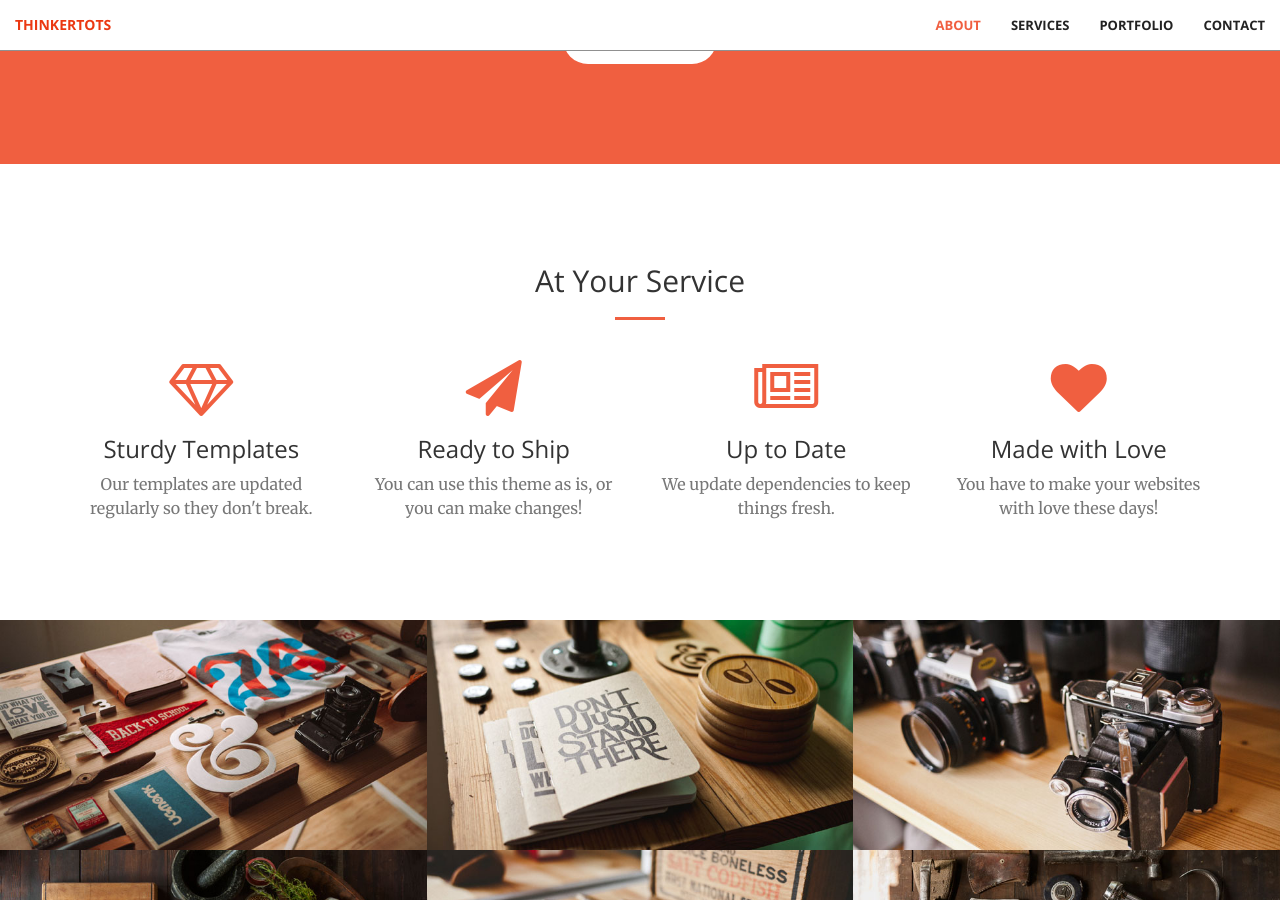
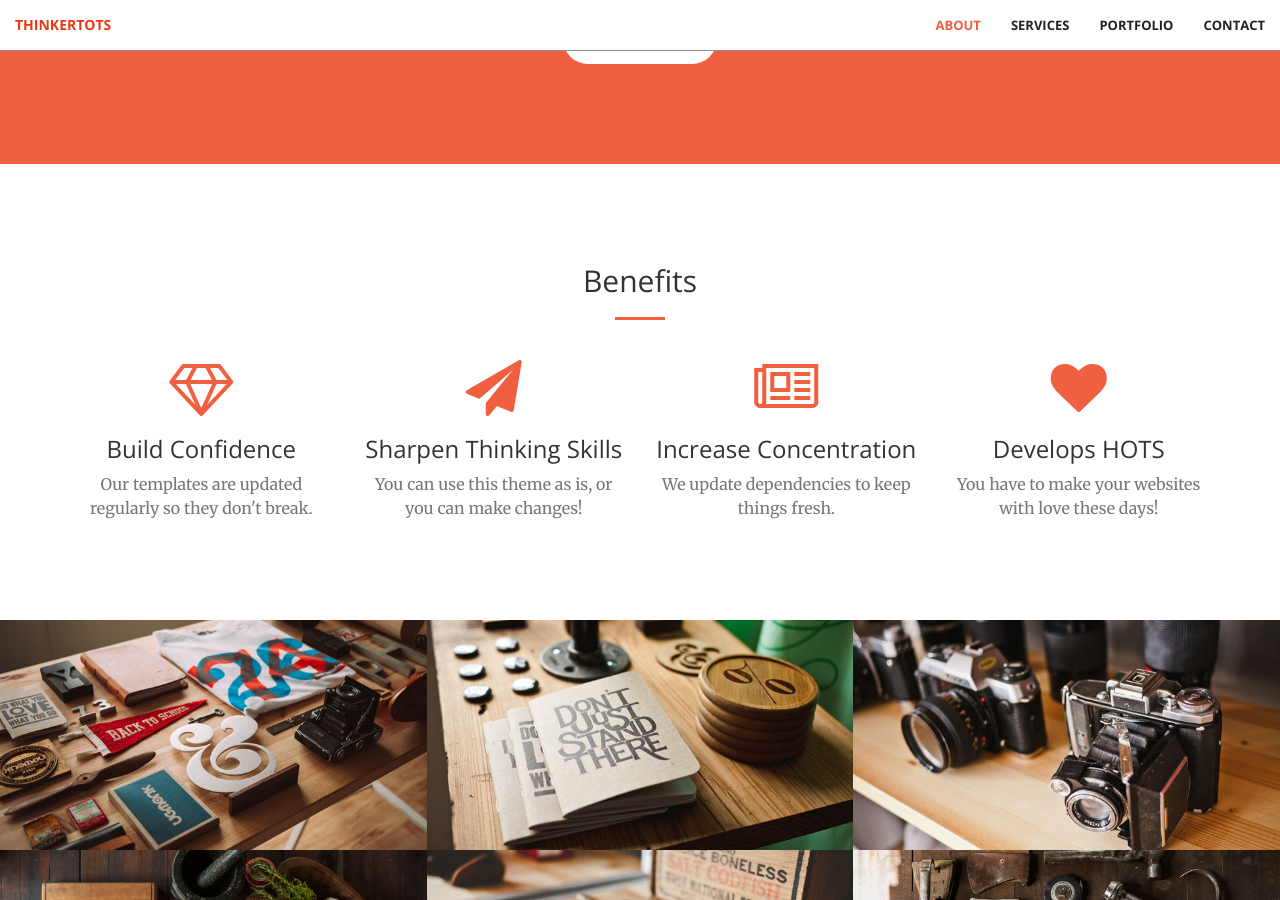
Before and after one commit to serahisaactho/thinkertots, a Jekyll site: the page built from index.html, in a window 1280 px wide and 900 px high, scrolled down 1154 px. Built offline with Jekyll 4.4.1, drawn with Linux system fonts in a browser that asks for light colours.

Commit message:
Updated benefits

```diff
--- a/_includes/services.html
+++ b/_includes/services.html
@@ -2,7 +2,7 @@
     <div class="container">
         <div class="row">
             <div class="col-lg-12 text-center">
-                <h2 class="section-heading">At Your Service</h2>
+                <h2 class="section-heading">Benefits</h2>
                 <hr class="primary">
             </div>
         </div>
@@ -12,28 +12,28 @@
             <div class="col-lg-3 col-md-6 text-center">
                 <div class="service-box">
                     <i class="fa fa-4x fa-diamond wow bounceIn text-primary"></i>
-                    <h3>Sturdy Templates</h3>
+                    <h3>Build Confidence</h3>
                     <p class="text-muted">Our templates are updated regularly so they don't break.</p>
                 </div>
             </div>
             <div class="col-lg-3 col-md-6 text-center">
                 <div class="service-box">
                     <i class="fa fa-4x fa-paper-plane wow bounceIn text-primary" data-wow-delay=".1s"></i>
-                    <h3>Ready to Ship</h3>
+                    <h3>Sharpen Thinking Skills</h3>
                     <p class="text-muted">You can use this theme as is, or you can make changes!</p>
                 </div>
             </div>
             <div class="col-lg-3 col-md-6 text-center">
                 <div class="service-box">
                     <i class="fa fa-4x fa-newspaper-o wow bounceIn text-primary" data-wow-delay=".2s"></i>
-                    <h3>Up to Date</h3>
+                    <h3>Increase Concentration</h3>
                     <p class="text-muted">We update dependencies to keep things fresh.</p>
                 </div>
             </div>
             <div class="col-lg-3 col-md-6 text-center">
                 <div class="service-box">
                     <i class="fa fa-4x fa-heart wow bounceIn text-primary" data-wow-delay=".3s"></i>
-                    <h3>Made with Love</h3>
+                    <h3>Develops HOTS</h3>
                     <p class="text-muted">You have to make your websites with love these days!</p>
                 </div>
             </div>
```
